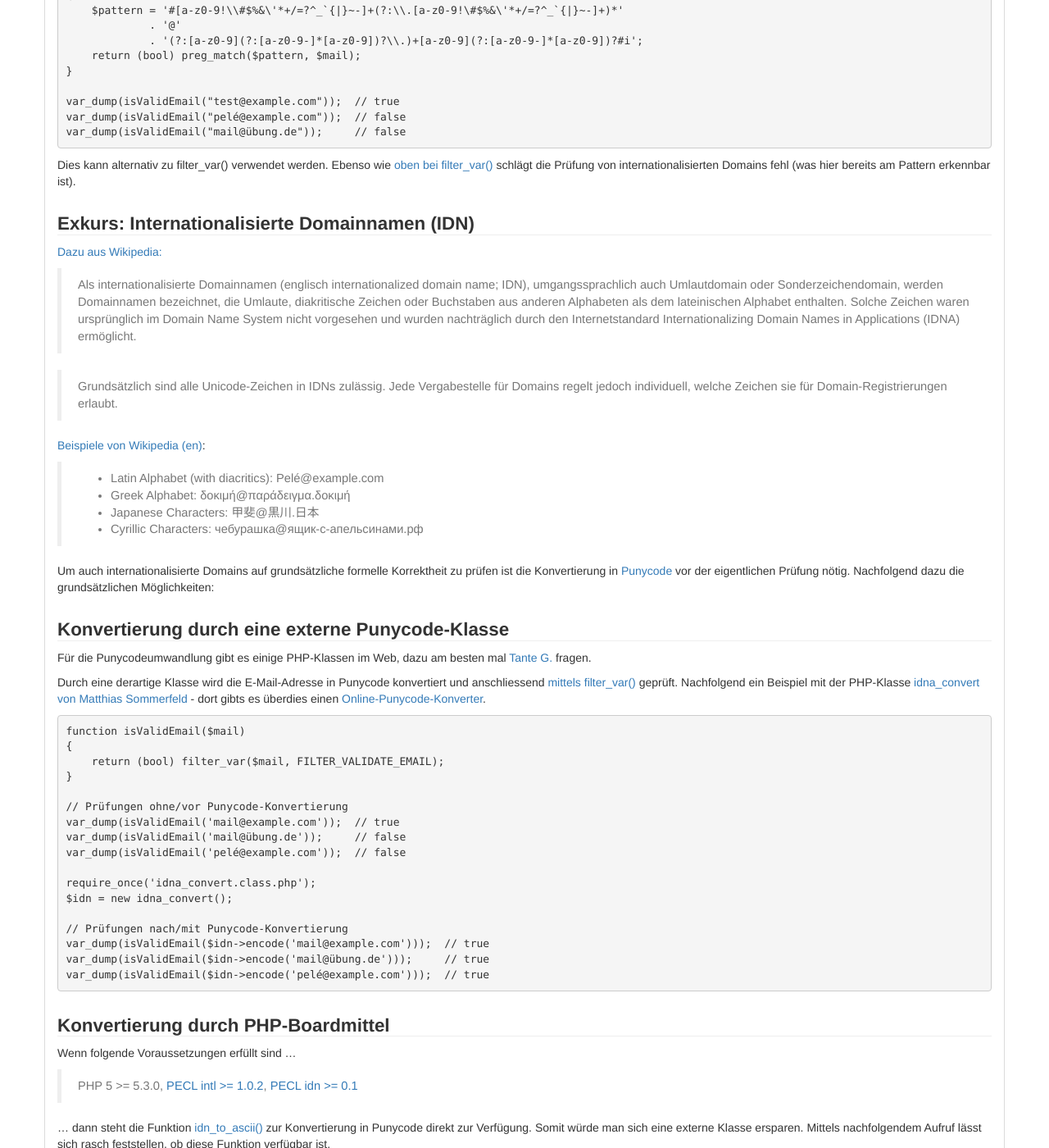
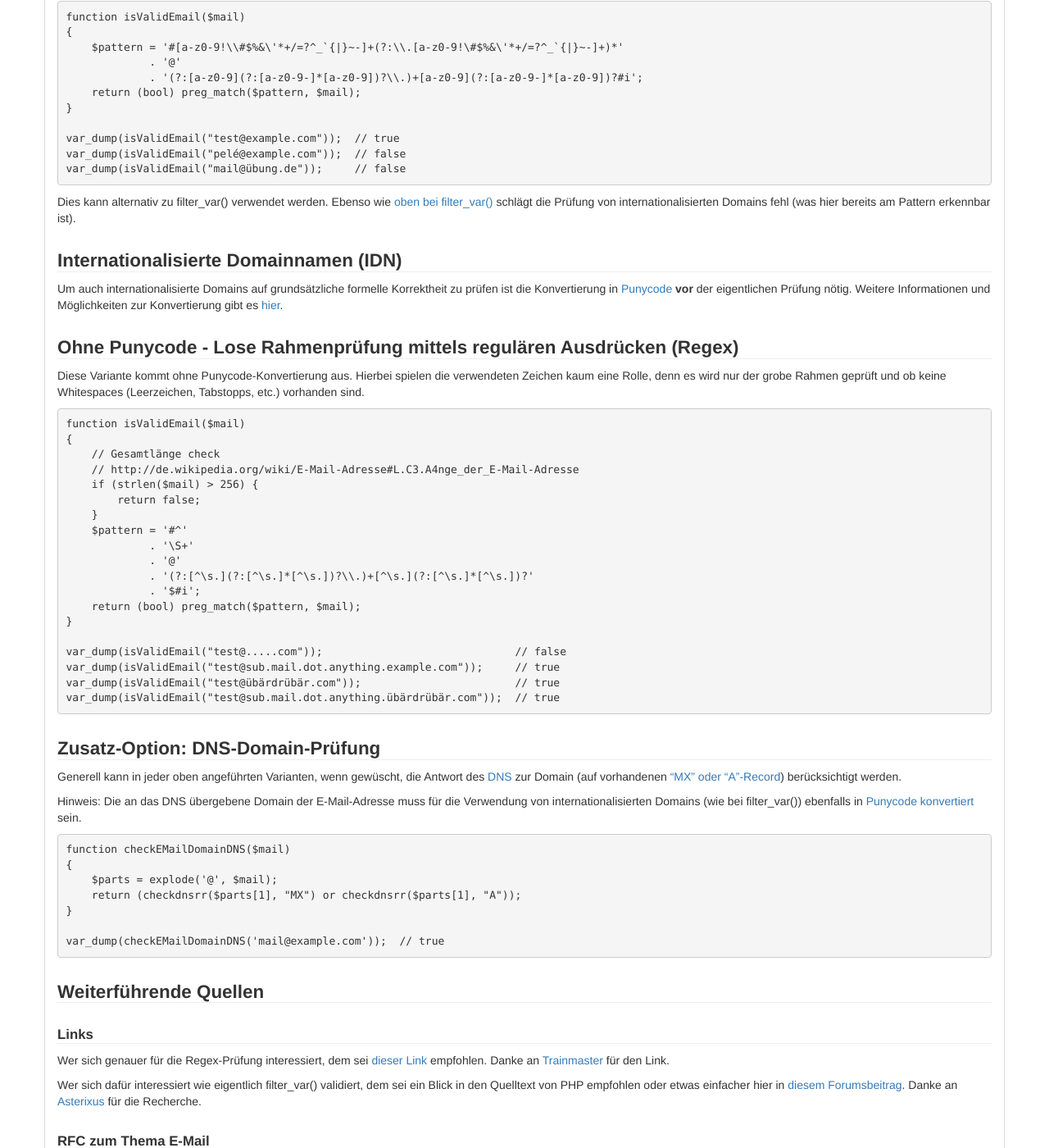
Before and after one commit to php-de/php-de.github.io, a Jekyll site: the page built from email/standard-mail-validation.md, in a window 1280 px wide and 1400 px high, scrolled down 1186 px. Shown: the whole window at 82% size. Built offline with Jekyll 4.4.1, drawn with Linux system fonts in a browser that asks for light colours; nearby versions of some CDN libraries; some of the changed text lies outside the part shown.

Commit message:
Update standard-mail-validation.md

```diff
--- a/email/standard-mail-validation.md
+++ b/email/standard-mail-validation.md
@@ -51,7 +54,7 @@ Vorweg sei an dieser Stelle erwähnt, dass eine Prüfung auf tatsächliche Exist
 
 ### filter_var()
 
-PHP stellt ab Version 5.2 die Funktion [filter_var()](http://php.net/manual/de/function.filter-var.php) zur Verfügung. Mit dem optionalen Parameter FILTER_VALIDATE_EMAIL kann diese grundsätzlich zur E-Mail-Validierung verwendet werden. Jedoch ist es damit nicht möglich internationalisierte E-Mail-Adressen zu prüfen - solche werden immer als falsch ausgewertet. Lösungsansätze folgen [weiter unten](#intdomain).
+PHP stellt ab Version 5.2 die Funktion [filter_var()](http://php.net/manual/de/function.filter-var.php) zur Verfügung. Mit dem optionalen Parameter FILTER_VALIDATE_EMAIL kann diese grundsätzlich zur E-Mail-Validierung verwendet werden. Jedoch ist es damit nicht möglich internationalisierte E-Mail-Adressen zu prüfen - solche werden immer als falsch ausgewertet. Lösungsansätze folgen [weiter unten](#).
 
 ~~~ php
 function isValidEmail($mail)
@@ -66,7 +69,7 @@ var_dump(isValidEmail("mail@übung.de"));     // false
 
 **Hinweis**
 
-Sollte filter_var() nicht verfügbar sein, dann den Provider kontaktieren (oder wechseln :)). Im ungünstigsten Fall gibt es [auf dieser Seite](http://www.regular-expressions.info/email.html) unten (vorletzter Absatz) ein zu [RFC 2822](http://tools.ietf.org/html/rfc2822) empfohlenen regulären Ausdruck (Regex).
+Sollte filter_var() nicht verfügbar sein, dann den Provider kontaktieren (oder wechseln ;)). Im ungünstigsten Fall gibt es [auf dieser Seite](http://www.regular-expressions.info/email.html) unten (vorletzter Absatz) ein zu [RFC 2822](http://tools.ietf.org/html/rfc2822) empfohlenen regulären Ausdruck (Regex).
 
 > We get a more practical implementation of RFC 2822 if we omit the syntax using double quotes and square brackets. It will still match 99.99% of all email addresses in actual use today.
 
@@ -87,74 +90,10 @@ var_dump(isValidEmail("mail@übung.de"));     // false
 Dies kann alternativ zu filter_var() verwendet werden. Ebenso wie [oben bei filter_var()](#filtervar) schlägt die Prüfung von internationalisierten Domains fehl (was hier bereits am Pattern erkennbar ist).
 
 
-### Exkurs: Internationalisierte Domainnamen (IDN)
+### Internationalisierte Domainnamen (IDN)
 
-[Dazu aus Wikipedia:](http://de.wikipedia.org/wiki/Internationalisierter_Domainname)
+Um auch internationalisierte Domains auf grundsätzliche formelle Korrektheit zu prüfen ist die Konvertierung in [Punycode](http://de.wikipedia.org/wiki/Punycode) **vor** der eigentlichen Prüfung nötig. Weitere Informationen und Möglichkeiten zur Konvertierung gibt es [hier]({{ site.url }}/jumpto/idna/).
 
-> Als internationalisierte Domainnamen (englisch internationalized domain name; IDN), umgangssprachlich auch Umlautdomain oder Sonderzeichendomain, werden Domainnamen bezeichnet, die Umlaute, diakritische Zeichen oder Buchstaben aus anderen Alphabeten als dem lateinischen Alphabet enthalten. Solche Zeichen waren ursprünglich im Domain Name System nicht vorgesehen und wurden nachträglich durch den Internetstandard Internationalizing Domain Names in Applications (IDNA) ermöglicht.
-
-> Grundsätzlich sind alle Unicode-Zeichen in IDNs zulässig. Jede Vergabestelle für Domains regelt jedoch individuell, welche Zeichen sie für Domain-Registrierungen erlaubt.
-
-[Beispiele von Wikipedia (en)](http://en.wikipedia.org/wiki/Email_address#Internationalization_examples):
-
-> * Latin Alphabet (with diacritics): Pelé@example.com
-> * Greek Alphabet: δοκιμή@παράδειγμα.δοκιμή
-> * Japanese Characters: 甲斐@黒川.日本
-> * Cyrillic Characters: чебурашка@ящик-с-апельсинами.рф
-
-
-Um auch internationalisierte Domains auf grundsätzliche formelle Korrektheit zu prüfen ist die Konvertierung in [Punycode](http://de.wikipedia.org/wiki/Punycode) vor der eigentlichen Prüfung nötig. Nachfolgend dazu die grundsätzlichen Möglichkeiten:
-
-### Konvertierung durch eine externe Punycode-Klasse
-
-Für die Punycodeumwandlung gibt es einige PHP-Klassen im Web, dazu am besten mal [Tante G.](https://www.google.at/search?q=php+punycode+OR+idna+converter) fragen.
-
-Durch eine derartige Klasse wird die E-Mail-Adresse in Punycode konvertiert und anschliessend [ mittels filter_var()](#filtervar) geprüft. Nachfolgend ein Beispiel mit der PHP-Klasse [idna_convert von Matthias Sommerfeld](http://phlymail.com/de/downloads/idna-convert.html) - dort gibts es überdies einen [Online-Punycode-Konverter](http://idnaconv.phlymail.de/?lang=de).
-
-~~~ php
-function isValidEmail($mail)
-{
-    return (bool) filter_var($mail, FILTER_VALIDATE_EMAIL);
-}
-
-// Prüfungen ohne/vor Punycode-Konvertierung
-var_dump(isValidEmail('mail@example.com'));  // true
-var_dump(isValidEmail('mail@übung.de'));     // false
-var_dump(isValidEmail('pelé@example.com'));  // false
-
-require_once('idna_convert.class.php');
-$idn = new idna_convert();
-
-// Prüfungen nach/mit Punycode-Konvertierung
-var_dump(isValidEmail($idn->encode('mail@example.com')));  // true
-var_dump(isValidEmail($idn->encode('mail@übung.de')));     // true
-var_dump(isValidEmail($idn->encode('pelé@example.com')));  // true
-~~~
-
-### Konvertierung durch PHP-Boardmittel
-
-Wenn folgende Voraussetzungen erfüllt sind ...
-
-> PHP 5 >= 5.3.0, [PECL intl >= 1.0.2](http://pecl.php.net/package/intl), [PECL idn >= 0.1](http://pecl.php.net/package/idn)
-
-... dann steht die Funktion [idn_to_ascii()](http://php.net/manual/de/function.idn-to-ascii.php) zur Konvertierung in Punycode direkt zur Verfügung. Somit würde man sich eine externe Klasse ersparen.
-Mittels nachfolgendem Aufruf lässt sich rasch feststellen, ob diese Funktion verfügbar ist.
-
-~~~ php
-var_dump(function_exists('idn_to_ascii'));  // true oder false
-~~~
-
-Die konvertierte E-Mail-Adresse wird filter_var() zur weiteren Validierung übergeben:
-
-~~~ php
-function isValidEmail($mail)
-{
-    return (bool) filter_var(idn_to_ascii($mail), FILTER_VALIDATE_EMAIL);
-}
-
-var_dump(isValidEmail("mail@uebung.de"));  // true
-var_dump(isValidEmail("mail@übung.de"));   // true
-~~~
 
 ### Ohne Punycode - Lose Rahmenprüfung mittels regulären Ausdrücken (Regex)
 
@@ -184,7 +123,9 @@ var_dump(isValidEmail("test@sub.mail.dot.anything.übärdrübär.com"));  // tru
 
 ### Zusatz-Option: DNS-Domain-Prüfung
 
-Generell kann in jeder oben angeführten Varianten, wenn gewüscht, die Antwort des [DNS](http://de.wikipedia.org/wiki/Domain_Name_System) zur Domain (auf vorhandenen ["MX" oder "A"-Record](http://de.wikipedia.org/wiki/Domain_Name_System#Aufbau_der_DNS-Datenbank)) berücksichtigt werden. Die an das DNS übergebene Domain der E-Mail-Adresse muss für die Verwendung von internationalisierten Domains (wie bei filter_var()) ebenfalls in Punycode konvertiert sein.
+Generell kann in jeder oben angeführten Varianten, wenn gewüscht, die Antwort des [DNS](http://de.wikipedia.org/wiki/Domain_Name_System) zur Domain (auf vorhandenen ["MX" oder "A"-Record](http://de.wikipedia.org/wiki/Domain_Name_System#Aufbau_der_DNS-Datenbank)) berücksichtigt werden.
+
+Hinweis: Die an das DNS übergebene Domain der E-Mail-Adresse muss für die Verwendung von internationalisierten Domains (wie bei filter_var()) ebenfalls in [Punycode konvertiert]({{ site.url }}/jumpto/idna/) sein.
 
 ~~~ php
 function checkEMailDomainDNS($mail)
@@ -193,14 +134,7 @@ function checkEMailDomainDNS($mail)
     return (checkdnsrr($parts[1], "MX") or checkdnsrr($parts[1], "A"));
 }
 
-// ohne Punycodeumwandlung - funktioniert nicht!
-var_dump(checkEMailDomainDNS('mail@übung.de'));  // false
-
-require_once('idna_convert.class.php');
-$idn = new idna_convert();
-
-// mit Punycodeumwandlung
-var_dump(checkEMailDomainDNS($idn->encode('mail@übung.de')));  // true
+var_dump(checkEMailDomainDNS('mail@example.com'));  // true
 ~~~
 
 ### Weiterführende Quellen
@@ -222,16 +156,3 @@ Wer sich dafür interessiert wie eigentlich filter_var() validiert, dem sei ein
 [RFC 5321](http://tools.ietf.org/html/rfc5321) - Simple Mail Transfer Protocol
 [RFC 5322](http://tools.ietf.org/html/rfc5322) - Internet Message Format
 [RFC 5335](http://tools.ietf.org/html/rfc5335) - Internationalized Email Headers
-
-
-#### RFC zum Thema IDNA / Punycode
-
-[RFC 3490](http://tools.ietf.org/html/rfc3490) - Internationalizing Domain Names in Applications (IDNA)
-[RFC 3491](http://tools.ietf.org/html/rfc3491) - Nameprep: A Stringprep Profile for Internationalized Domain Names (IDN)
-[RFC 3492](http://tools.ietf.org/html/rfc3492) - Punycode: A Bootstring encoding of Unicode for Internationalized Domain Names in Applications (IDNA)
-[RFC 3454](http://tools.ietf.org/html/rfc3454) - Preparation of Internationalized Strings ("stringprep")
-[RFC 5890](http://tools.ietf.org/html/rfc5890) - Internationalized Domain Names for Applications (IDNA): Definitions and Document Framework
-[RFC 5891](http://tools.ietf.org/html/rfc5891) - Internationalized Domain Names in Applications (IDNA): Protocol
-[RFC 5892](http://tools.ietf.org/html/rfc5892) - The Unicode Code Points and Internationalized Domain Names for Applications (IDNA)
-[RFC 5893](http://tools.ietf.org/html/rfc5893) - Right-to-Left Scripts for Internationalized Domain Names for Applications (IDNA)
-[RFC 5894](http://tools.ietf.org/html/rfc5894) - Internationalized Domain Names for Applications (IDNA): Background, Explanation, and Rationale
```
Also changed, not shown: other parts of email/standard-mail-validation.md (+3 -0 lines).
